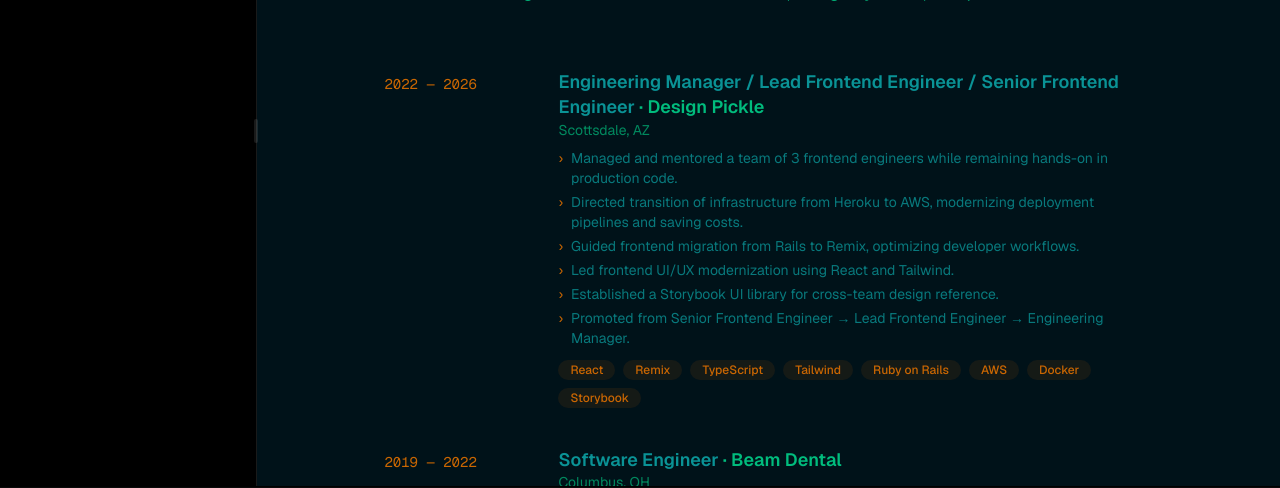
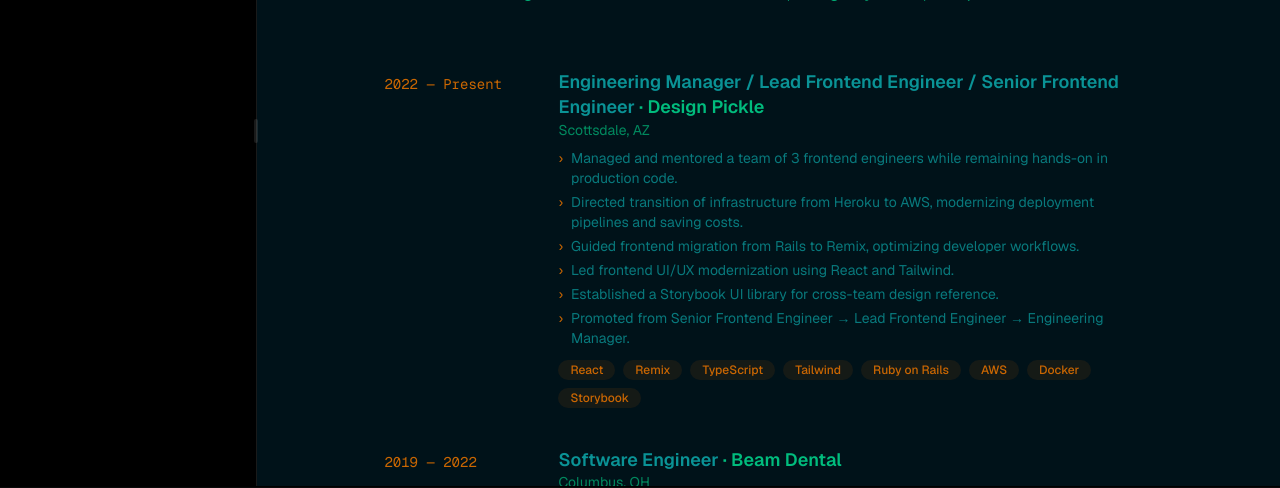
Before and after one commit to brmstephenson/brady.ninja, a Next.js app: page /experience in a window 1280 px wide. Shown: the part 277-765 px from the top of the page. Built offline with nearby package versions, Linux system fonts and the light colour scheme; no server answers.

Commit message:
Changed current exp to present

```diff
--- a/app/(pages)/experience/page.tsx
+++ b/app/(pages)/experience/page.tsx
@@ -4,7 +4,7 @@
 
 const experiences = [
   {
-    dateRange: '2022 — 2026',
+    dateRange: '2022 — Present',
     title:
       'Engineering Manager / Lead Frontend Engineer / Senior Frontend Engineer',
     company: 'Design Pickle',
```
